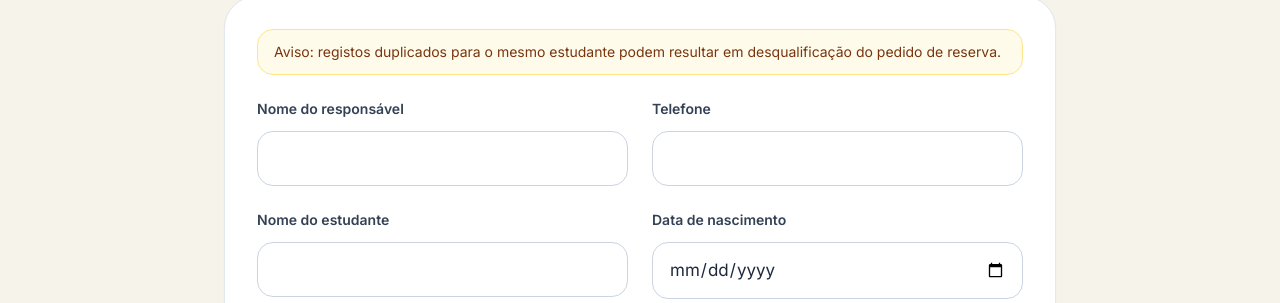
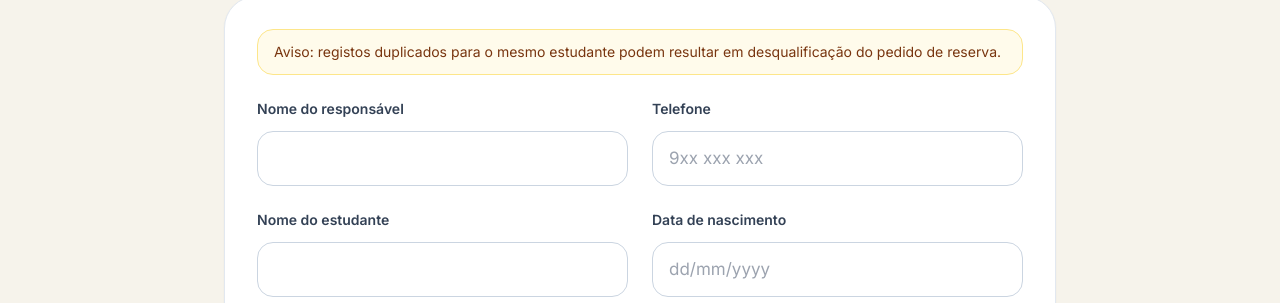
Before and after one commit to luistchitue-boop/nova-escola-politecnica-do-huambo-website, a Next.js app: page /secretaria/reservas in a window 1280 px wide. Shown: the part 497-800 px from the top of the page. Built offline with nearby package versions, Linux system fonts and the light colour scheme.

Commit message:
feat: enhance reservation form validation and add confirmation modal

```diff
--- a/pages/api/reserva.js
+++ b/pages/api/reserva.js
@@ -5,13 +5,16 @@ import { reservationRequests } from '../../db/schema'
 
 const reservationSchema = z.object({
   parentName: z.string().trim().min(2, 'O nome do responsável é obrigatório.'),
-  phone: z.string().trim().min(6, 'O telefone deve ser válido.'),
+  phone: z.string().trim().regex(/^\d{9}$/, 'O telefone deve conter exatamente 9 dígitos.'),
   studentName: z.string().trim().min(2, 'O nome do estudante é obrigatório.'),
-  dateOfBirth: z.string().trim().min(1, 'A data de nascimento é obrigatória.'),
+  dateOfBirth: z
+    .string()
+    .trim()
+    .regex(/^\d{2}\/\d{2}\/\d{4}$/, 'A data de nascimento deve estar no formato dd/mm/yyyy.'),
   admissionYear: z.string().trim().min(1, 'O ano de ingresso é obrigatório.'),
   intendedGrade: z.string().trim().min(1, 'A classe pretendida é obrigatória.'),
   hasSpecialNeeds: z.enum(['sim', 'nao'], {
-    error: 'Indique se o estudante tem necessidades especiais.',
+    error: 'Selecione uma opção válida: sim ou não.',
   }),
   observations: z.string().trim().optional().default(''),
 })
--- a/pages/secretaria/reservas.js
+++ b/pages/secretaria/reservas.js
@@ -4,6 +4,34 @@ import { useState } from 'react'
 import { z } from 'zod'
 import Header from '../../components/Header'
 import Footer from '../../components/Footer'
+
+const formatPhoneValue = (value = '') => {
+  const digits = value.replace(/\D/g, '').slice(0, 9)
+
+  if (digits.length <= 3) {
+    return digits
+  }
+
+  if (digits.length <= 6) {
+    return `${digits.slice(0, 3)} ${digits.slice(3)}`
+  }
+
+  return `${digits.slice(0, 3)} ${digits.slice(3, 6)} ${digits.slice(6)}`
+}
+
+const formatDateValue = (value = '') => {
+  const digits = value.replace(/\D/g, '').slice(0, 8)
+
+  if (digits.length <= 2) {
+    return digits
+  }
+
+  if (digits.length <= 4) {
+    return `${digits.slice(0, 2)}/${digits.slice(2)}`
+  }
+
+  return `${digits.slice(0, 2)}/${digits.slice(2, 4)}/${digits.slice(4)}`
+}
 
 const reservationSchema = z.object({
   parentName: z.string().trim().min(2, { message: 'O nome do responsável é obrigatório.' }),
@@ -12,7 +40,10 @@ const reservationSchema = z.object({
     .trim()
     .regex(/^\d{9}$/, { message: 'O telefone deve conter exatamente 9 dígitos.' }),
   studentName: z.string().trim().min(2, { message: 'O nome do estudante é obrigatório.' }),
-  dateOfBirth: z.string().trim().min(1, { message: 'A data de nascimento é obrigatória.' }),
+  dateOfBirth: z
+    .string()
+    .trim()
+    .regex(/^\d{2}\/\d{2}\/\d{4}$/, { message: 'A data de nascimento deve estar no formato dd/mm/yyyy.' }),
   admissionYear: z.string().trim().min(1, { message: 'O ano de ingresso é obrigatório.' }),
   intendedGrade: z.string().trim().min(1, { message: 'A classe pretendida é obrigatória.' }),
   hasSpecialNeeds: z.enum(['sim', 'nao'], {
@@ -70,6 +101,7 @@ export default function ReservasPage() {
   const [fieldErrors, setFieldErrors] = useState({})
   const [success, setSuccess] = useState('')
   const [isSubmitting, setIsSubmitting] = useState(false)
+  const [isConfirmOpen, setIsConfirmOpen] = useState(false)
 
   const handleChange = (event) => {
     const { name, value } = event.target
@@ -87,9 +119,8 @@ export default function ReservasPage() {
     if (success) setSuccess('')
   }
 
-  const handleSubmit = async (event) => {
+  const handleSubmit = (event) => {
     event.preventDefault()
-    setIsSubmitting(true)
     setError('')
     setSuccess('')
 
@@ -105,11 +136,17 @@ export default function ReservasPage() {
       }, {})
 
       setFieldErrors(nextFieldErrors)
-      setIsSubmitting(false)
       return
     }
 
     setFieldErrors({})
+    setIsConfirmOpen(true)
+  }
+
+  const handleConfirmSave = async () => {
+    setIsSubmitting(true)
+    setError('')
+    setSuccess('')
 
     try {
       const response = await fetch('/api/reserva', {
@@ -125,10 +162,12 @@ export default function ReservasPage() {
       if (!response.ok || !data.success) {
         if (response.status === 409) {
           setError('Já existe um pedido de reserva para este estudante.')
+          setIsConfirmOpen(false)
           return
         }
 
         setError(data.message || 'Não foi possível enviar a reserva.')
+        setIsConfirmOpen(false)
         return
       }
 
@@ -143,8 +182,10 @@ export default function ReservasPage() {
         hasSpecialNeeds: '',
         observations: '',
       })
+      setIsConfirmOpen(false)
     } catch (submitError) {
       setError('Ocorreu um erro ao enviar o pedido. Tente novamente.')
+      setIsConfirmOpen(false)
     } finally {
       setIsSubmitting(false)
     }
@@ -160,6 +201,73 @@ export default function ReservasPage() {
       <Header />
 
       <main className="mx-auto max-w-4xl px-6 py-20 lg:px-8">
+        {isConfirmOpen ? (
+          <div className="fixed inset-0 z-50 flex items-center justify-center bg-slate-900/60 px-4">
+            <div className="w-full max-w-2xl rounded-[2rem] bg-white p-8 shadow-2xl">
+              <div className="flex items-center justify-between gap-4">
+                <h2 className="text-2xl font-semibold text-slate-900">Confirmar pedido de reserva</h2>
+                <button
+                  type="button"
+                  onClick={() => setIsConfirmOpen(false)}
+                  className="text-2xl font-medium text-slate-500 transition hover:text-slate-700"
+                  aria-label="Fechar confirmação"
+                >
+                  ×
+                </button>
+              </div>
+
+              <div className="mt-6 space-y-4 text-sm text-slate-700">
+                <div className="rounded-2xl border border-slate-200 bg-slate-50 p-4">
+                  <p className="font-semibold text-slate-900">Responsável</p>
+                  <p className="mt-1">{form.parentName}</p>
+                </div>
+                <div className="rounded-2xl border border-slate-200 bg-slate-50 p-4">
+                  <p className="font-semibold text-slate-900">Telefone</p>
+                  <p className="mt-1">{formatPhoneValue(form.phone)}</p>
+                </div>
+                <div className="rounded-2xl border border-slate-200 bg-slate-50 p-4">
+                  <p className="font-semibold text-slate-900">Estudante</p>
+                  <p className="mt-1">{form.studentName}</p>
+                </div>
+                <div className="rounded-2xl border border-slate-200 bg-slate-50 p-4">
+                  <p className="font-semibold text-slate-900">Data de nascimento</p>
+                  <p className="mt-1">{form.dateOfBirth || '-'}</p>
+                </div>
+                <div className="rounded-2xl border border-slate-200 bg-slate-50 p-4">
+                  <p className="font-semibold text-slate-900">Ano e classe</p>
+                  <p className="mt-1">{form.admissionYear} · {form.intendedGrade || '-'}</p>
+                </div>
+                <div className="rounded-2xl border border-slate-200 bg-slate-50 p-4">
+                  <p className="font-semibold text-slate-900">Necessidade especial</p>
+                  <p className="mt-1">{form.hasSpecialNeeds === 'sim' ? 'Sim' : form.hasSpecialNeeds === 'nao' ? 'Não' : '-'}</p>
+                </div>
+                <div className="rounded-2xl border border-slate-200 bg-slate-50 p-4">
+                  <p className="font-semibold text-slate-900">Observações</p>
+                  <p className="mt-1 whitespace-pre-wrap">{form.observations || 'Sem observações.'}</p>
+                </div>
+              </div>
+
+              <div className="mt-8 flex flex-col gap-3 sm:flex-row sm:justify-end">
+                <button
+                  type="button"
+                  onClick={() => setIsConfirmOpen(false)}
+                  className="rounded-full border border-slate-300 px-5 py-3 text-sm font-semibold text-slate-700 transition hover:bg-slate-50"
+                >
+                  Voltar para corrigir
+                </button>
+                <button
+                  type="button"
+                  onClick={handleConfirmSave}
+                  disabled={isSubmitting}
+                  className="rounded-full bg-[#08263a] px-5 py-3 text-sm font-semibold text-white transition hover:bg-[#0d3550] disabled:cursor-not-allowed disabled:opacity-70"
+                >
+                  {isSubmitting ? 'A guardar...' : 'Guardar pedido'}
+                </button>
+              </div>
+            </div>
+          </div>
+        ) : null}
+
         <div className="rounded-[2rem] bg-[#08263a] p-10 text-white shadow-xl">
           <p className="text-sm font-semibold uppercase tracking-[0.3em] text-[#f2d79d]">Reservas</p>
           <h1 className="mt-4 text-4xl font-semibold sm:text-5xl">Reserve a vaga do seu filho para futuros anos letivos.</h1>
@@ -201,8 +309,8 @@ export default function ReservasPage() {
                   name="phone"
                   type="tel"
                   inputMode="numeric"
-                  maxLength={9}
-                  value={form.phone}
+                  value={formatPhoneValue(form.phone)}
+                  placeholder="9xx xxx xxx"
                   onChange={(event) => {
                     const nextValue = event.target.value.replace(/\D/g, '').slice(0, 9)
                     setForm((current) => ({ ...current, phone: nextValue }))
@@ -258,9 +366,26 @@ export default function ReservasPage() {
                 <input
                   id="dateOfBirth"
                   name="dateOfBirth"
-                  type="date"
-                  value={form.dateOfBirth}
-                  onChange={handleChange}
+                  type="text"
+                  inputMode="numeric"
+                  value={formatDateValue(form.dateOfBirth)}
+                  placeholder="dd/mm/yyyy"
+                  onChange={(event) => {
+                    const nextValue = event.target.value.replace(/\D/g, '').slice(0, 8)
+                    const formatted = formatDateValue(nextValue)
+                    setForm((current) => ({ ...current, dateOfBirth: formatted }))
+
+                    if (fieldErrors.dateOfBirth) {
+                      setFieldErrors((current) => {
+                        const next = { ...current }
+                        delete next.dateOfBirth
+                        return next
+                      })
+                    }
+
+                    if (error) setError('')
+                    if (success) setSuccess('')
+                  }}
                   aria-invalid={Boolean(fieldErrors.dateOfBirth)}
                   aria-describedby={fieldErrors.dateOfBirth ? 'dateOfBirth-error' : undefined}
                   className={`mt-3 w-full rounded-2xl border px-4 py-3 outline-none focus:border-[#b98b2d] ${
```
